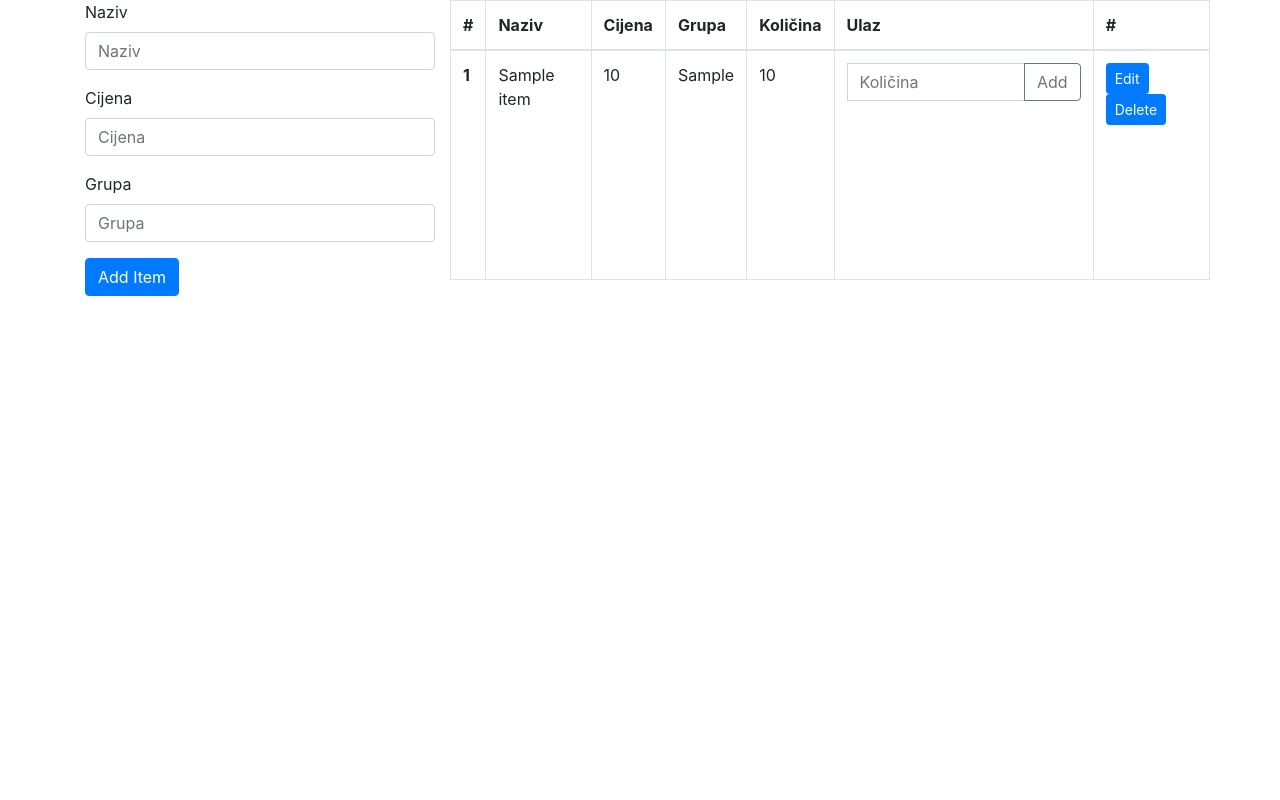
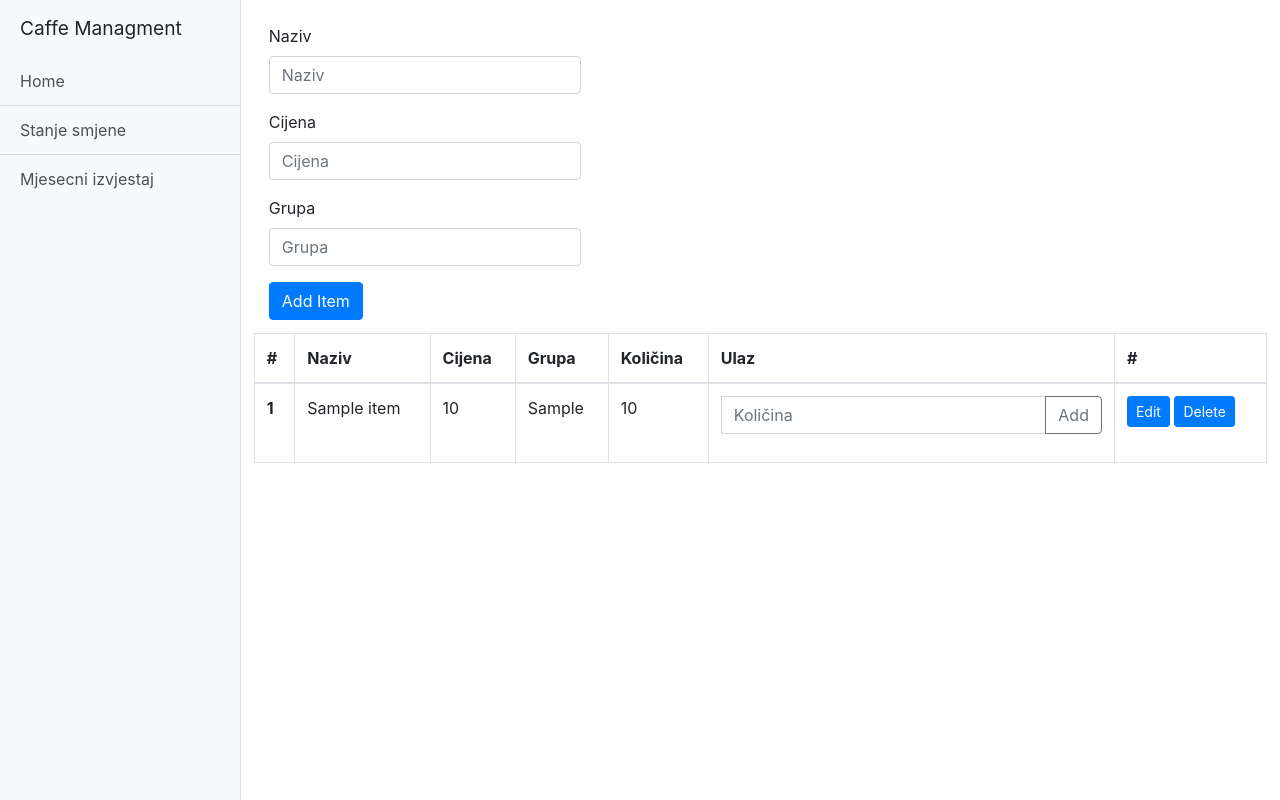
Before and after one commit to AdmirHole/caffem, a PHP site: page / in a window 1280 px wide. Run offline with PHP 8.4, Linux system fonts and the light colour scheme; tables that the repository leaves empty hold one stand-in row (values such as "Sample post").

Commit message:
git commit

```diff
--- /dev/null
+++ b/css/simple-sidebar.css
@@ -0,0 +1,65 @@
+/*!
+ * Start Bootstrap - Simple Sidebar (https://startbootstrap.com/template-overviews/simple-sidebar)
+ * Copyright 2013-2019 Start Bootstrap
+ * Licensed under MIT (https://github.com/BlackrockDigital/startbootstrap-simple-sidebar/blob/master/LICENSE)
+ */
+body {
+  overflow-x: hidden;
+}
+
+#sidebar-wrapper {
+  min-height: 100vh;
+  margin-left: -15rem;
+  -webkit-transition: margin .25s ease-out;
+  -moz-transition: margin .25s ease-out;
+  -o-transition: margin .25s ease-out;
+  transition: margin .25s ease-out;
+}
+
+#sidebar-wrapper .sidebar-heading {
+  padding: 0.875rem 1.25rem;
+  font-size: 1.2rem;
+}
+
+#sidebar-wrapper .list-group {
+  width: 15rem;
+}
+
+#page-content-wrapper {
+  min-width: 100vw;
+  min-height: 100vh;
+}
+
+#wrapper.toggled #sidebar-wrapper {
+  margin-left: 0;
+}
+.artikal{
+  margin: 1vw;
+}
+.insForma{
+  padding-left: 1vw;
+  padding-top: 3vh;
+}
+.stanjeSmj-content{
+  padding-left: 1vw;
+  padding-right: 1vw;
+}
+.report-content{
+  padding-left: 1vw;
+  padding-right: 1vw;
+}
+
+@media (min-width: 768px) {
+  #sidebar-wrapper {
+    margin-left: 0;
+  }
+
+  #page-content-wrapper {
+    min-width: 0;
+    width: 100vw;
+  }
+
+  #wrapper.toggled #sidebar-wrapper {
+    margin-left: -15rem;
+  }
+}
--- a/header.html
+++ b/header.html
@@ -6,6 +6,7 @@
     <meta name="viewport" content="width=device-width, initial-scale=1.0">
     <link rel="stylesheet" href="https://stackpath.bootstrapcdn.com/bootstrap/4.4.1/css/bootstrap.min.css"
         integrity="sha384-Vkoo8x4CGsO3+Hhxv8T/Q5PaXtkKtu6ug5TOeNV6gBiFeWPGFN9MuhOf23Q9Ifjh" crossorigin="anonymous">
+    <link href="css/simple-sidebar.css" rel="stylesheet">
     <script src="https://code.jquery.com/jquery-3.4.1.slim.min.js"
         integrity="sha384-J6qa4849blE2+poT4WnyKhv5vZF5SrPo0iEjwBvKU7imGFAV0wwj1yYfoRSJoZ+n" crossorigin="anonymous">
     </script>
--- a/index.php
+++ b/index.php
@@ -1,31 +1,28 @@
 <?php
 include "actions.php";
+include "header.html";
 ?>
 
 <!DOCTYPE html>
 <html lang="en">
 
 <head>
-    <meta charset="UTF-8">
-    <meta name="viewport" content="width=device-width, initial-scale=1.0">
-    <link rel="stylesheet" href="https://stackpath.bootstrapcdn.com/bootstrap/4.4.1/css/bootstrap.min.css"
-        integrity="sha384-Vkoo8x4CGsO3+Hhxv8T/Q5PaXtkKtu6ug5TOeNV6gBiFeWPGFN9MuhOf23Q9Ifjh" crossorigin="anonymous">
-    <script src="https://code.jquery.com/jquery-3.4.1.slim.min.js"
-        integrity="sha384-J6qa4849blE2+poT4WnyKhv5vZF5SrPo0iEjwBvKU7imGFAV0wwj1yYfoRSJoZ+n" crossorigin="anonymous">
-    </script>
-    <script src="https://cdn.jsdelivr.net/npm/popper.js@1.16.0/dist/umd/popper.min.js"
-        integrity="sha384-Q6E9RHvbIyZFJoft+2mJbHaEWldlvI9IOYy5n3zV9zzTtmI3UksdQRVvoxMfooAo" crossorigin="anonymous">
-    </script>
-    <script src="https://stackpath.bootstrapcdn.com/bootstrap/4.4.1/js/bootstrap.min.js"
-        integrity="sha384-wfSDF2E50Y2D1uUdj0O3uMBJnjuUD4Ih7YwaYd1iqfktj0Uod8GCExl3Og8ifwB6" crossorigin="anonymous">
-    </script>
-
     <title>CaffeM</title>
 </head>
 
 <body>
-    <div class="container">
-        <div class="row">
+
+    <div class="d-flex" id="wrapper">
+        <div class="bg-light border-right" id="sidebar-wrapper">
+            <div class="sidebar-heading">Caffe Managment</div>
+            <div class="list-group list-group-flush">
+                <a href="index.php" class="list-group-item list-group-item-action bg-light">Home</a>
+                <a href="stanjeSmjene.php" class="list-group-item list-group-item-action bg-light">Stanje smjene</a>
+                <a href="report.php" class="list-group-item list-group-item-action bg-light">Mjesecni izvjestaj</a>
+            </div>
+        </div>
+
+        <div id="page-content-wrapper">
 
             <!--Forma za update artikla-->
             <?php
@@ -36,11 +33,12 @@ include "actions.php";
                     $row = $obj->select("item",$where);
 
                 ?>
+            <div class="insForma d-flex justify-content-start align-items-center">
                 <form class="col-sm-4" action="actions.php" method="POST">
                     <div class="form-group">
                         <label for="formGroupExampleInput">Naziv</label>
-                    <input type="text" name="naziv" class="form-control" id="formGroupExampleInput" placeholder="Naziv"
-                        value="<?php echo $row["name"]?>">
+                        <input type="text" name="naziv" class="form-control" id="formGroupExampleInput"
+                            placeholder="Naziv" value="<?php echo $row["name"]?>">
                     </div>
                     <div class="form-group">
                         <label for="formGroupExampleInput2">Cijena</label>
@@ -55,13 +53,16 @@ include "actions.php";
                     </div>
                     <button type="submit" name="updateart" class="btn btn-primary">Update</button>
                 </form>
+            </div>
             <?php
                 }else{
             ?>
+            <div class="insForma d-flex justify-content-start align-items-center">
                 <form class="col-sm-4" action="actions.php" method="POST">
                     <div class="form-group">
                         <label for="formGroupExampleInput">Naziv</label>
-                    <input type="text" name="naziv" class="form-control" id="formGroupExampleInput" placeholder="Naziv">
+                        <input type="text" name="naziv" class="form-control" id="formGroupExampleInput"
+                            placeholder="Naziv">
                     </div>
                     <div class="form-group">
                         <label for="formGroupExampleInput2">Cijena</label>
@@ -75,12 +76,14 @@ include "actions.php";
                     </div>
                     <button type="submit" name="insertart" class="btn btn-primary">Add Item</button>
                 </form>
+            </div>
             <?php
                 }
             ?>
 
             <!--Prikaz artikala-->
-            <table class="table table-bordered col-sm-8 table-hover">
+            <div class="artikal d-flex justify-content-center align-items-center">
+                <table class="table table-bordered col-sm-12 table-hover">
                     <thead>
                         <tr>
                             <th scope="col">#</th>
@@ -137,6 +140,8 @@ include "actions.php";
                 </table>
             </div>
         </div>
+    </div>
+
 </body>
 
 </html>
```
Also changed, not shown: report.php (+13 -2 lines), stanjeSmjene.php (+12 -2 lines), js/app.js (renamed from app.js). Lines whose indentation alone changed are shown as unchanged.
